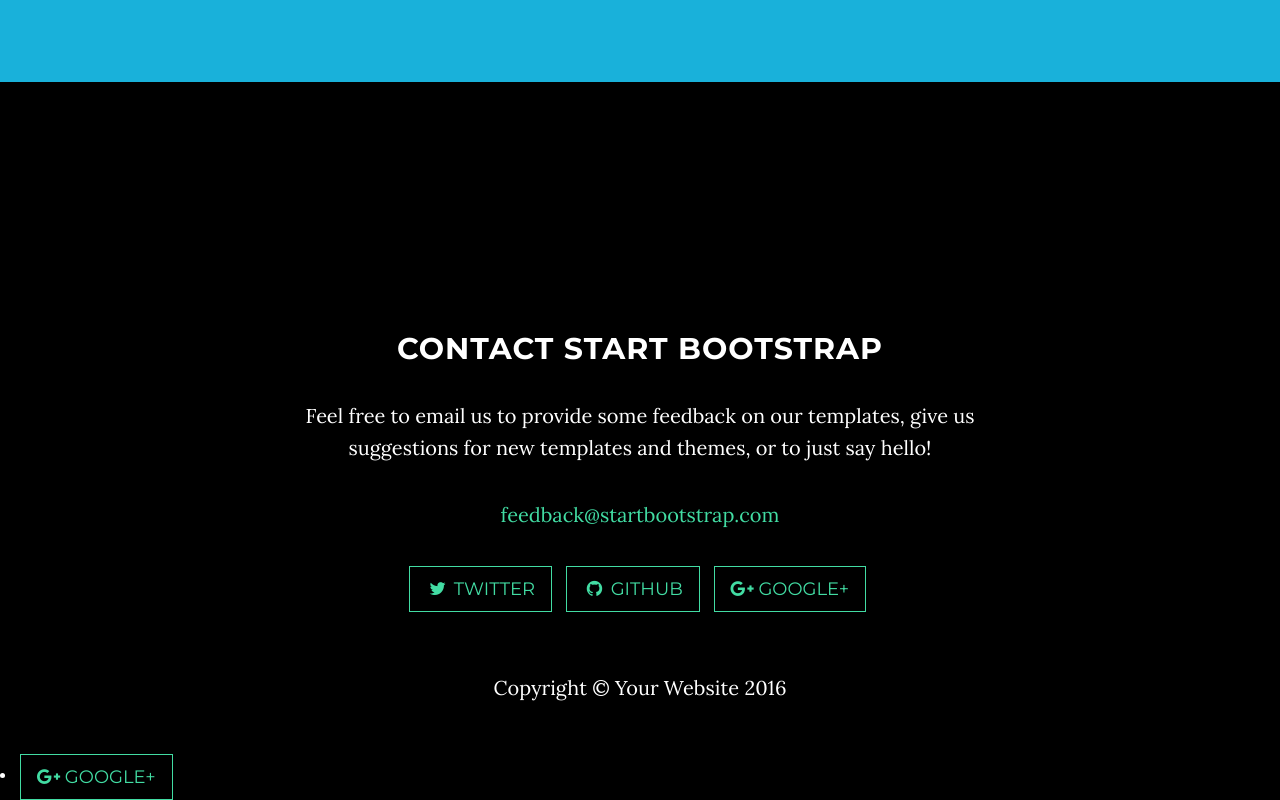
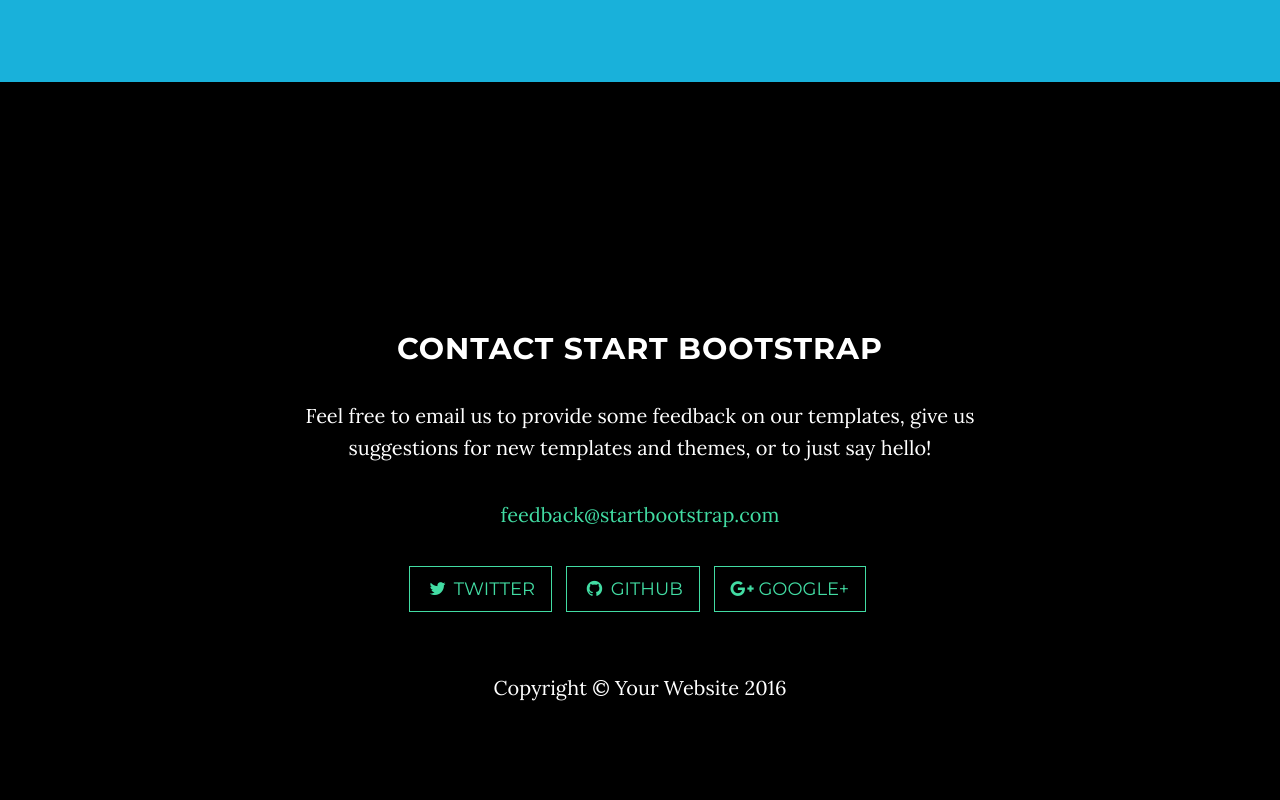
Before and after one commit to GermanTrevino/diseno, a website: page index.html in a window 1280 px wide. Shown: the part 5005-5805 px from the top of the page. After the commit the page ends 5759 px from the top, so only its background shows below. Drawn offline with nearby package versions, Linux system fonts and the light colour scheme; some packages are replaced by stand-ins of ours.

Commit message:
Update index.html

```diff
--- a/index.html
+++ b/index.html
@@ -243,9 +243,7 @@
 </body>
 
 </html>
-                    <li>
-                        <a href="https://plus.google.com/+Startbootstrap/posts" class="btn btn-default btn-lg"><i class="fa fa-google-plus fa-fw"></i> <span class="network-name">Google+</span></a>
-                    </li>
+
                 </ul>
             </div>
         </div>
```
